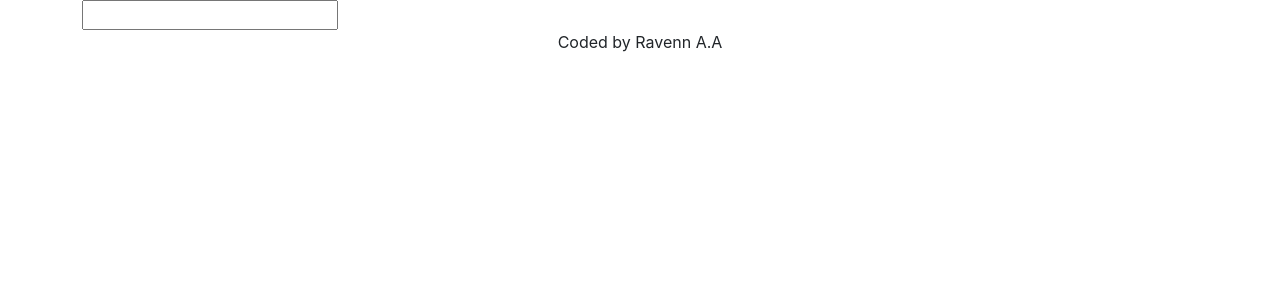
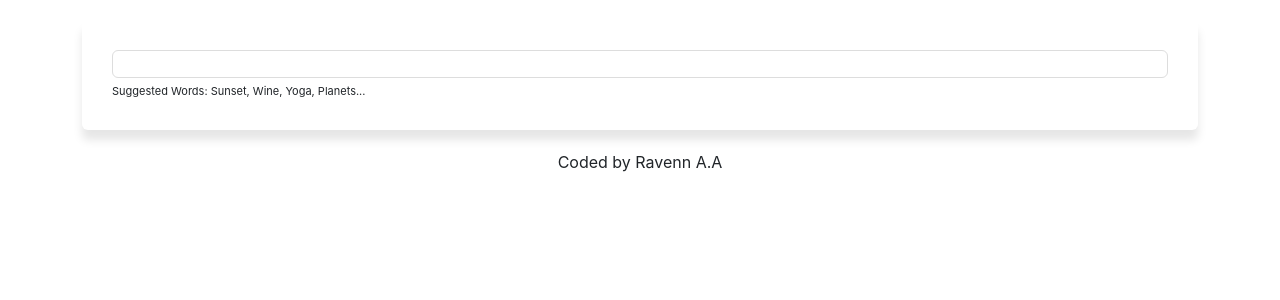
Before and after one commit to Ravennisis/dictionary-project, a React (Create React App) app: page / in a window 1280 px wide. Shown: the top 300 px of the page. Built offline with nearby package versions, Linux system fonts and the light colour scheme; no server answers.

Commit message:
set default keyword

```diff
--- a/src/App.js
+++ b/src/App.js
@@ -8,7 +8,7 @@
       <div className="container">
       <header className="App-header">
         <main>
-        <Searchengine />
+        <Searchengine defaultKeyword="Love"/>
         </main>
       </header>
       </div>
--- /dev/null
+++ b/src/Results.css
@@ -0,0 +1,5 @@
+.Results h1 {
+  font-size: 36px;
+  font-weight: bold;
+  line-height: 1.5;
+}
--- a/src/Results.js
+++ b/src/Results.js
@@ -1,12 +1,15 @@
 import React from "react";
 import Meaning from "./Meaning";
 import Phonetic from "./Phonetic";
+
+import "./Results.css";
 
 export default function Result (props){
     if (props.results){
         return (
             <div className="Results">
-                <h1>{props.results.word}</h1>
+                <section>
+                <h1 className="text-capitalize">{props.results.word}</h1>
                 {props.results.phonetics.map(function(phonetic, index){
           return (
 <div key ={index}>
@@ -14,11 +17,12 @@
 </div>
           );
         })}
+        </section>
                 {props.results.meanings.map(function(meaning, index){
                 return(
-                    <div key={index}>
+                    <section key={index}>
                         <Meaning meaning={meaning}/>
-                        </div>
+                        </section>
                 )
             })}
             </div>
--- a/src/Searchengine.css
+++ b/src/Searchengine.css
@@ -0,0 +1,18 @@
+.Searchengine section {
+  padding: 30px;
+  border-radius: 6px;
+  box-shadow: 0 10px 10px rgb(0 0 0 / 10%);
+  margin: 20px 0;
+}
+
+.Searchengine input {
+  width: 100%;
+  border-radius: 6px;
+  padding: 6px, 10px;
+  border: 1px solid #ddd;
+}
+
+.Searchengine .hint {
+  font-size: 11px;
+  margin-top: 5px;
+}
--- a/src/Searchengine.js
+++ b/src/Searchengine.js
@@ -4,31 +4,50 @@
 
 import "./Searchengine.css"
 
-export default function Searchengine(){
-    let [keyword, setKeyword] = useState("");
+export default function Searchengine(props){
+    let [keyword, setKeyword] = useState(props.defaultKeyword);
     let [results, setResults] = useState("");
+    let [loaded, setLoaded] = useState (false);
 
     function handleResponse (response){
  setResults(response.data[0]);
 };
 
-    function search (event){
-    event.preventDefault();
-
+function search (){
     let apiUrl = `https://api.dictionaryapi.dev/api/v2/entries/en_US/${keyword}`;
     axios.get(apiUrl).then(handleResponse);
+};
+
+    function handleSubmit (event){
+    event.preventDefault();
+    search ();
     }
 
 function handleKeywordChange (event) {
     setKeyword(event.target.value);
 }
 
+function load () {
+    setLoaded (true);
+    search ();
+}
+if (loaded) {
     return (
         <div className="Searchengine">
-    <form onSubmit={search}>
+        <section>
+        <form onSubmit={handleSubmit}>
             <input type="Search" onChange={handleKeywordChange}/>
         </form>
+        <div className="hint">
+            Suggested Words: Sunset, Wine, Yoga, Planets...
+        </div>
+        </section>
         <Results results={results}/>
         </div>
         );
+} else {
+    load ();
+    return "Loading...";
 }
+
+}
```
Lines whose indentation alone changed are shown as unchanged.
